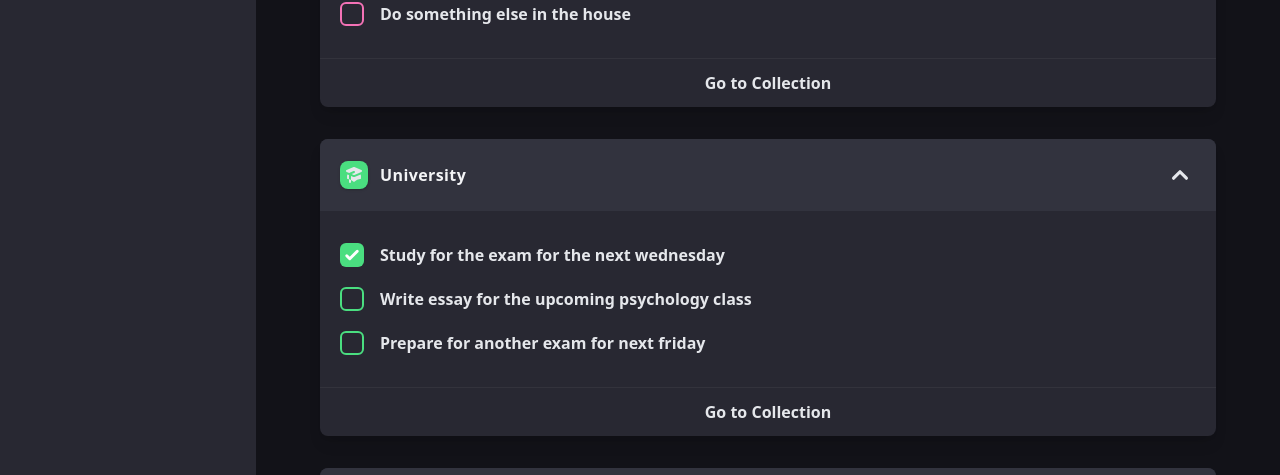
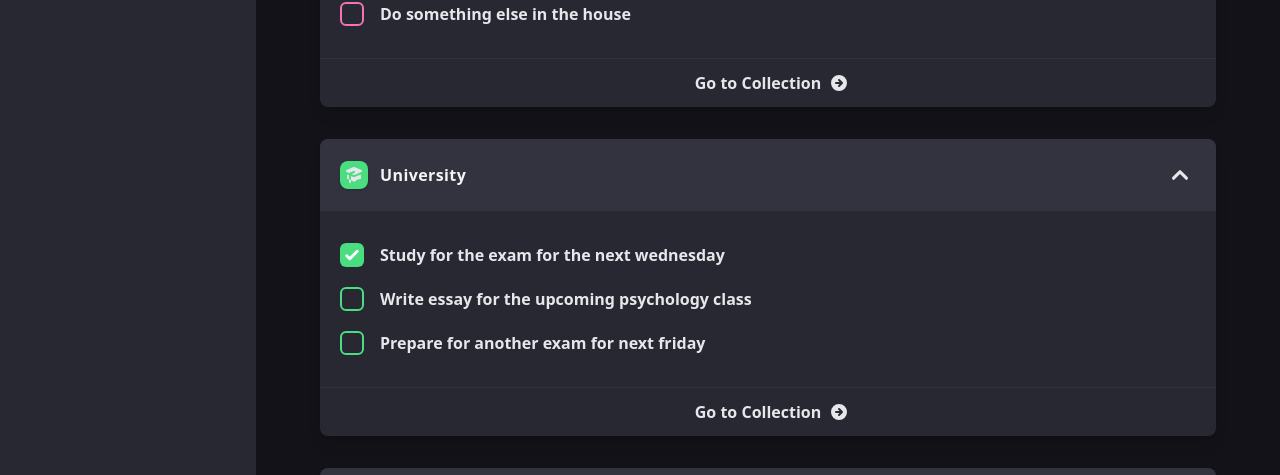
Before and after one commit to Dvalo/next-tasks, a Next.js app: page / in a window 1280 px wide. Shown: the part 294-769 px from the top of the page. Built offline with nearby package versions, Linux system fonts and the light colour scheme.

Commit message:
Add hover to overview card actions

```diff
--- a/src/components/OverviewCard.tsx
+++ b/src/components/OverviewCard.tsx
@@ -2,7 +2,7 @@ import React, { useState, useEffect, useRef } from "react";
 import Link from "next/link";
 import CollectionItem from "@components/collection/CollectionItem";
 import TaskItem from "@components/TaskItem";
-import { ChevronDownIcon } from "@heroicons/react/solid";
+import { ChevronDownIcon, ArrowCircleRightIcon } from "@heroicons/react/solid";
 import { Collection } from "@customTypes/collection";
 import {
   backgroundColorFallback,
@@ -35,15 +35,17 @@ function OverviewCard({ collection }: IProps) {
   }
 
   return (
-    <div className="mb-8 rounded-lg bg-secondary shadow-lg last:mb-0">
+    <div className="bg-secondary mb-8 rounded-lg shadow-lg last:mb-0">
       <div
-        className="flex cursor-pointer items-center justify-between rounded-t-lg bg-secondaryl p-5"
+        className="bg-secondaryl flex cursor-pointer items-center justify-between rounded-t-lg p-5"
         onClick={toggleAccordion}
       >
         <CollectionItem collection={collection} />
         <ChevronDownIcon
           className={`ease h-8 w-8 transform duration-500 ${
-            active ? "rotate-180" : "rotate-0"
+            active
+              ? "rotate-180 hover:text-red-500"
+              : "rotate-0 hover:text-lime-500"
           }`}
         />
       </div>
@@ -66,7 +68,12 @@ function OverviewCard({ collection }: IProps) {
         </div>
         <div className="flex items-center justify-center border-t border-slate-50/5 p-3">
           <Link href={`/collections/${collection.id}`} passHref>
-            <a className="font-bold">Go to Collection</a>
+            <a className="group flex items-center font-bold">
+              <span className="transition-all duration-150 group-hover:tracking-wider group-hover:text-lime-200">
+                Go to Collection
+              </span>
+              <ArrowCircleRightIcon className="h-5 w-5 translate-x-2 transition-transform duration-150 group-hover:translate-x-3 group-hover:text-lime-200" />
+            </a>
           </Link>
         </div>
       </div>
```
